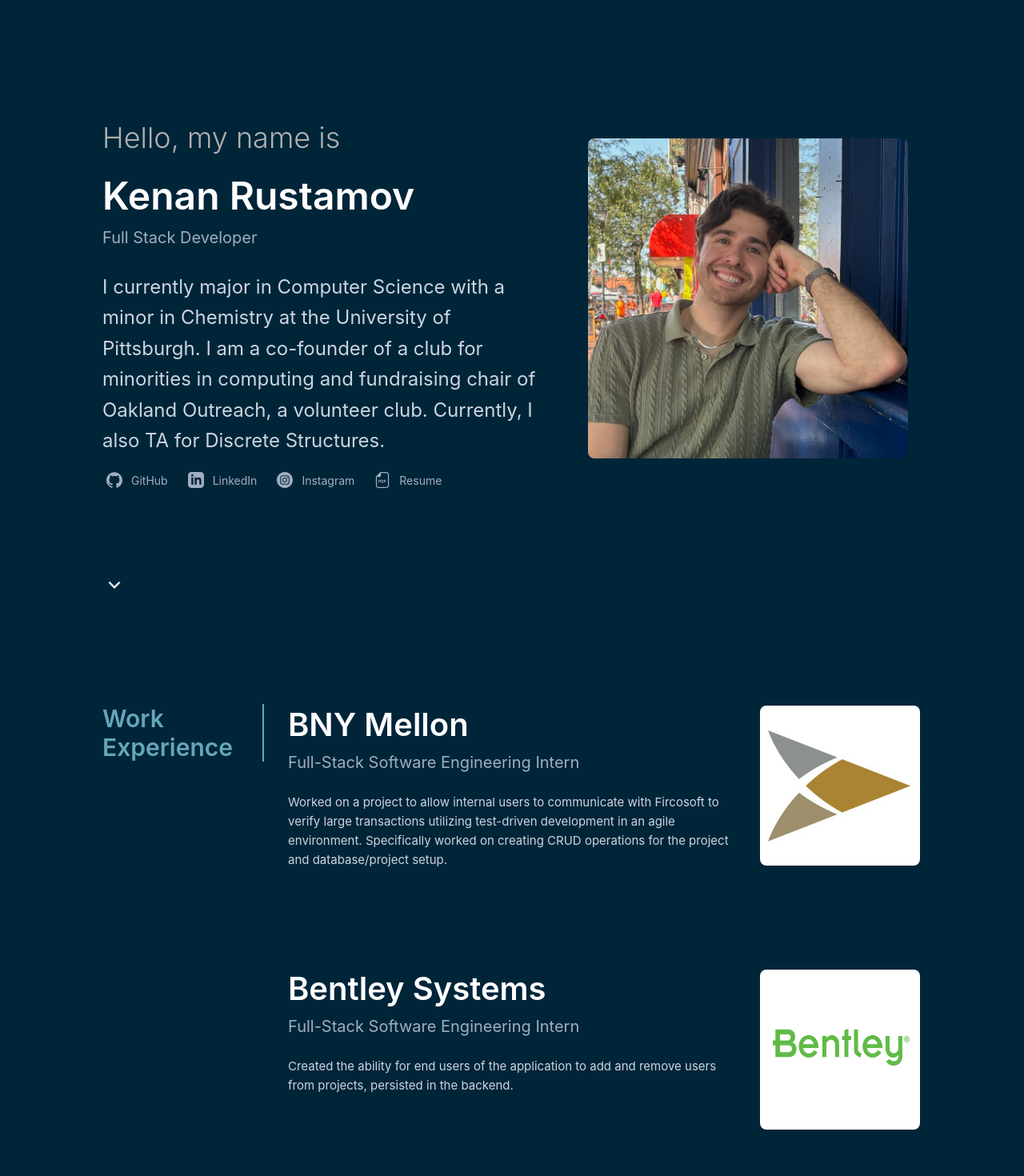
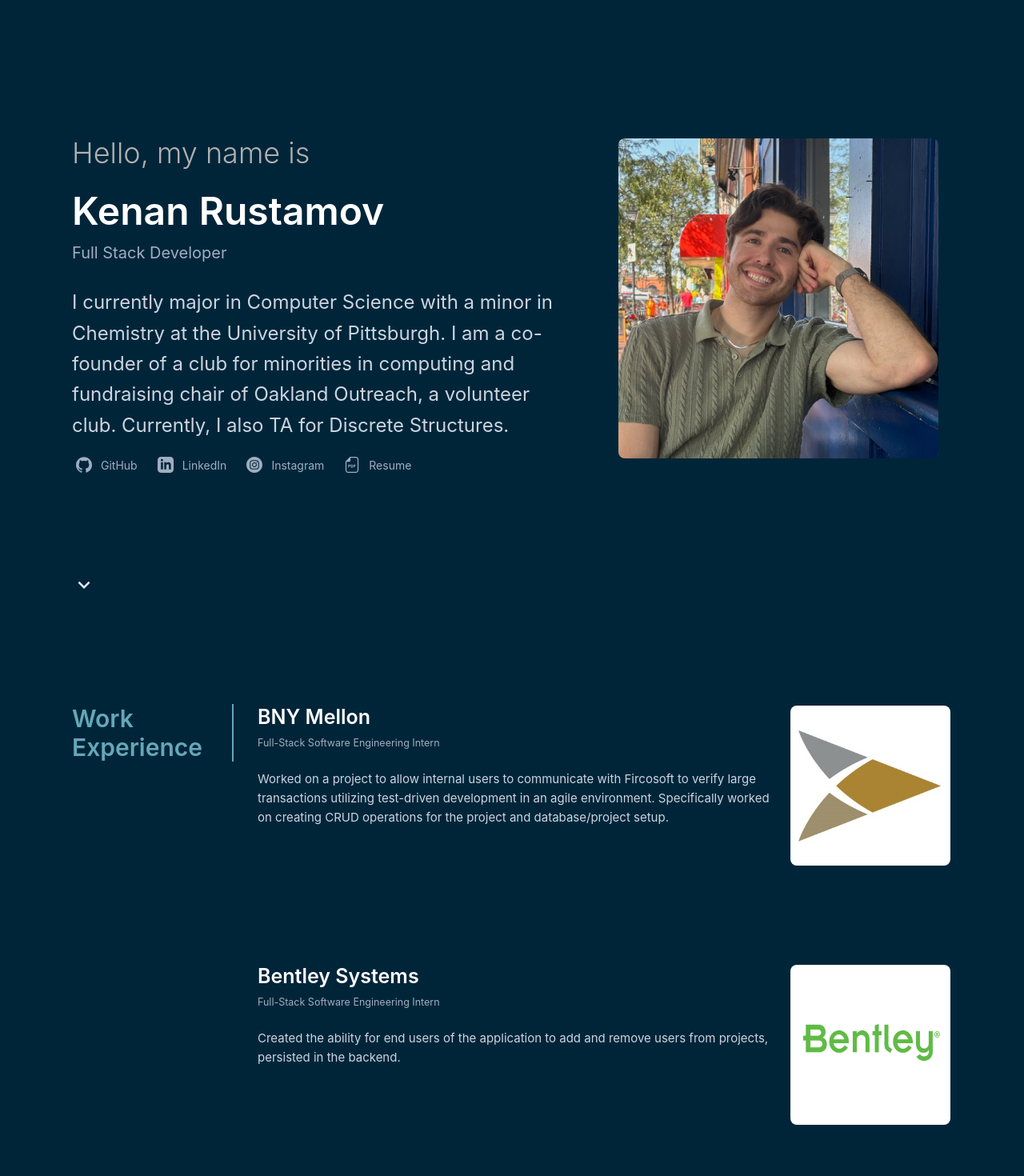
Before and after one commit to KenanRustamov/Portfolio, a React (Create React App) app: page / in a window 1280 px wide. Shown: the top 1470 px of the page at 80% size. Built offline with nearby package versions, Linux system fonts and the light colour scheme.

Commit message:
small changes to font size and such

```diff
--- a/src/components/DataBlock.scss
+++ b/src/components/DataBlock.scss
@@ -1,6 +1,6 @@
 .dataBlock {
     display:flex;
-    width: 80%;
+    width: 90%;
     max-width: 1100px;
     font-size: 50px;
     flex-direction: column;
@@ -256,10 +256,6 @@
     max-width: 100%;
     height: auto;
     border-radius: 10px;
-}
-
-.workExperienceBlock, .projectsBlock, .skillsBlock, .contactBlock {
-    // Add specific styles here if necessary
 }
 
 .skillsBlock ul {
@@ -525,7 +521,7 @@
 
 /* Renaming .layout-standard .infoTitle to .standard-layout .infoTitle */
 .standard-layout .infoTitle {
-    font-size: 0.8em;
+    font-size: 0.5em;
     margin-top: 0;
     color: var(--data-block-title);
 }
--- a/src/components/IntroDataBlock.scss
+++ b/src/components/IntroDataBlock.scss
@@ -1,7 +1,7 @@
 /* Styles specifically for IntroDataBlock */
 .introDataBlock {
     display:flex;
-    width: 80%;
+    width: 90%;
     max-width: 1100px;
     font-size: 60px; /* Larger base font size for intro */
     flex-direction: column;
```
